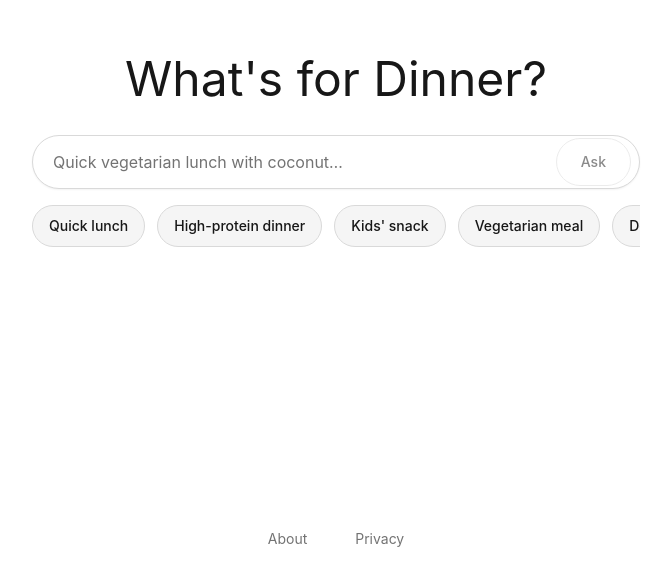
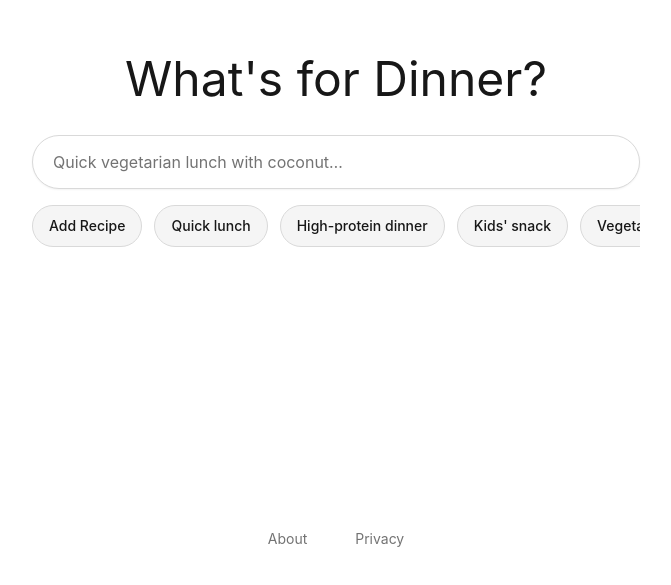
Before and after one commit to neosme/dinner-oracle, a React (Vite) app: page / in a window 1280 px wide. Shown: the part 207-792 px from the top of the page, without its empty margins (304-975 px from the left). Built offline with nearby package versions, Linux system fonts and the light colour scheme.

Commit message:
Modify search bar and home page
Remove the "Ask" button from the home page and add "Add Recipe" as an option in the search bar.

```diff
--- a/src/components/SearchBar.tsx
+++ b/src/components/SearchBar.tsx
@@ -35,11 +35,11 @@ export const SearchBar = () => {
   };
 
   const suggestions = [
+    'Add Recipe',
     'Quick lunch',
     'High-protein dinner',
     'Kids\' snack',
-    'Vegetarian meal',
-    'Dessert'
+    'Vegetarian meal'
   ];
 
   const handleChipClick = (suggestion: string) => {
@@ -63,14 +63,6 @@ export const SearchBar = () => {
             aria-label="Search for recipes"
             autoComplete="off"
           />
-          <Button
-            type="submit"
-            disabled={!query.trim() || isSearching}
-            className="mr-1.5 sm:mr-2 px-4 sm:px-6 py-2 text-sm font-medium rounded-full border border-search-border bg-background hover:bg-secondary focus:outline-none focus:ring-2 focus:ring-ring focus:ring-offset-2 disabled:opacity-50 min-h-[44px] sm:min-h-[48px]"
-            variant="outline"
-          >
-            {isSearching ? 'Searching...' : 'Ask'}
-          </Button>
         </div>
       </form>
 
```
